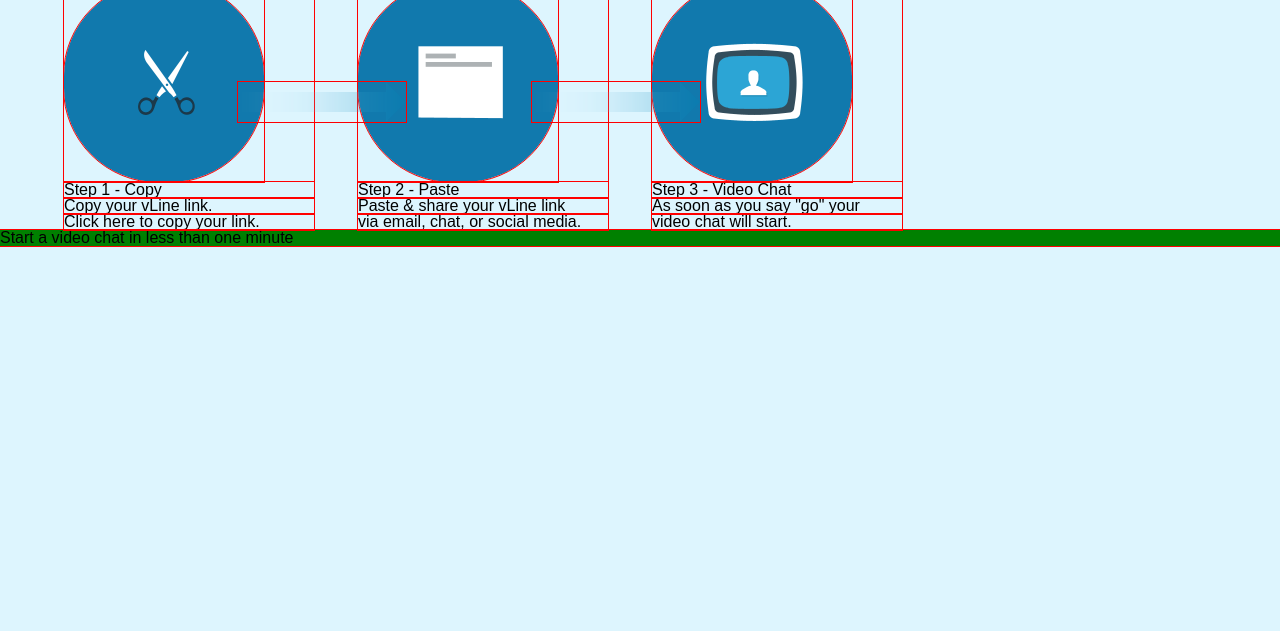
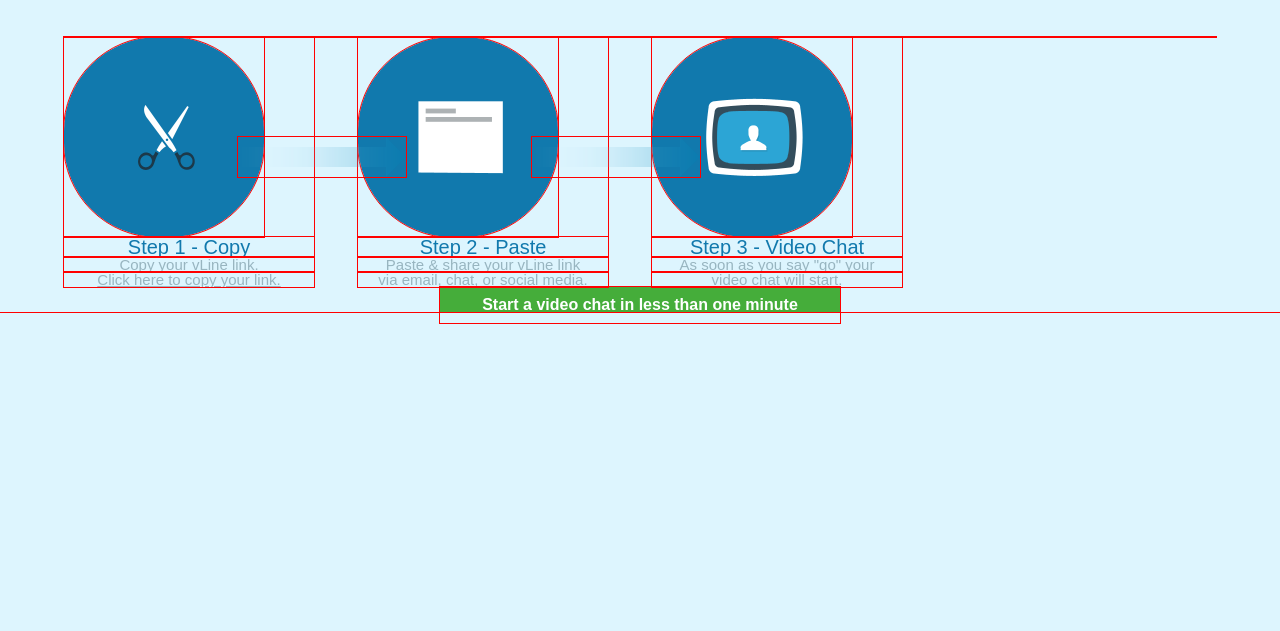
Before and after one commit to zspector/sprint1, a plain HTML site: page index.html in a window 1280 px wide. Shown: the part 169-800 px from the top of the page. Drawn offline with Linux system fonts and the light colour scheme.

Commit message:
added style for steps button classes

```diff
--- a/main.css
+++ b/main.css
@@ -45,19 +45,41 @@
 .text p {
   text-align: center;
   font-size: 13px;
+  margin-top: 15px;
 }
 
 .instructions {
   margin: 0 auto;
-  /*height: ;*/
   width: 90%;
+  margin-top: 40px;
+  margin-bottom: 80px;
+  clear: both;
 }
 
 .steps {
   height: 100%;
   width: 250px;
-  display: inline-block;
   float: left;
+}
+
+.steps h3 {
+  text-align: center;
+  font-size: 20px;
+  color: #1179ad;
+}
+
+.steps p {
+  text-align: center;
+  font-size: 15px;
+  color: #98b5c0;
+}
+
+.link {
+  text-decoration: underline;
+}
+
+.link:hover {
+color: #0082b7;
 }
 
 .circle {
@@ -98,9 +120,22 @@
   background-size: 185px 185px;
 }
 
-
-
 .button {
   clear: both;
-  background-color: green;
+  background-color: #45ad3a;
+  width: 400px;
+  height: 25px;
+  text-align: center;
+  margin: 0 auto;
 }
+
+.button p {
+  color: #ffffff;
+  font-weight: bold;
+  padding: 10px 0;
+}
+
+.main {
+  clear: both;
+  width: 100%;
+}
```
